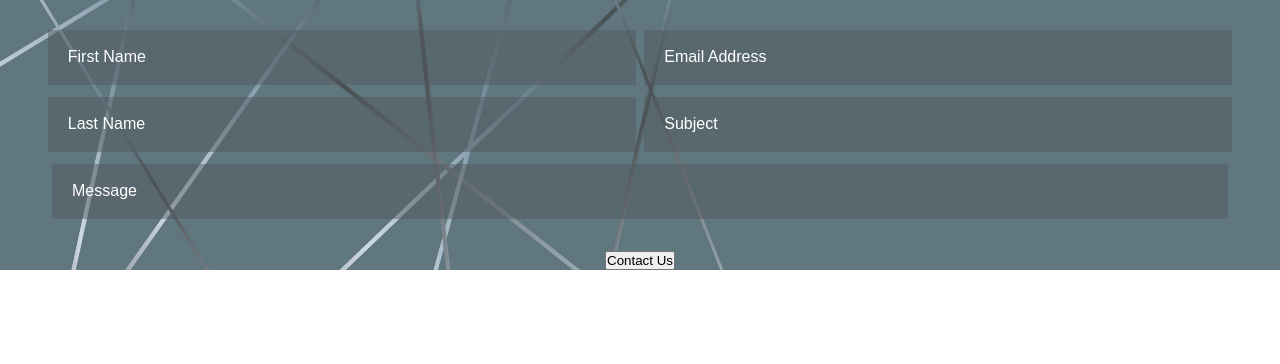
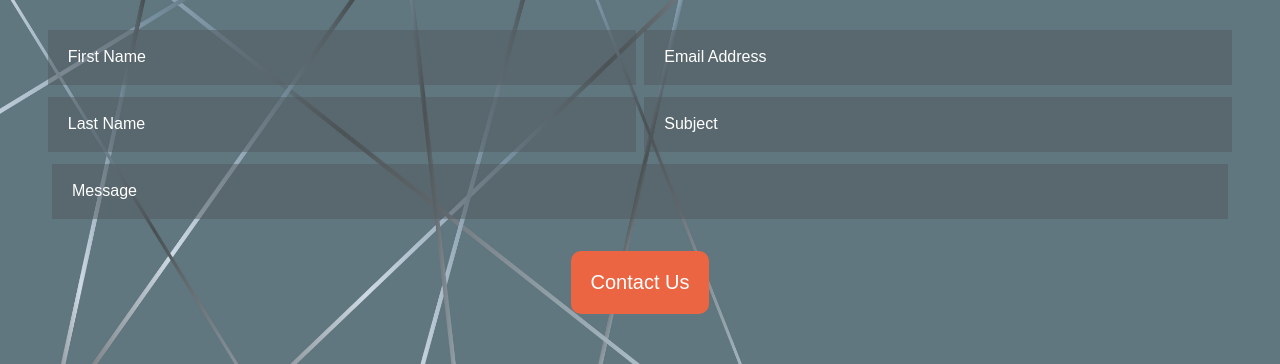
Before and after one commit to MdSalauddinSakib/RRF-template-1, a plain HTML site: page index.html in a window 1280 px wide. Shown: the part 624-988 px from the top of the page. Before the commit the page ends 894 px from the top, so only its background shows below. Drawn offline with Linux system fonts and the light colour scheme.

Commit message:
contact us button created

```diff
--- a/assets/css/style.css
+++ b/assets/css/style.css
@@ -54,7 +54,8 @@
     background-position: center;
     color: #ffffff;
     margin-top: 80px;
-    text-align: center
+    text-align: center;
+    padding-bottom: 50px;
 }
 
 .contact{
@@ -132,3 +133,22 @@
     color: #ffffff;
     font-size: 16px;
 }
+
+.form a{
+    text-decoration: none;
+}
+
+.form .btn{
+    padding: 20px;
+    border: none;
+    font-size: 20px;
+    color: #ffffff;
+    background-color: #ec6543;
+    border-radius: 10px;
+}
+
+.form .btn:hover{
+    background-color: #f34216;
+    transition: 0.3s;
+    cursor: pointer;
+}
--- a/index.html
+++ b/index.html
@@ -65,7 +65,7 @@
             </form>
         </div>
         <div>
-            <a href="#"><button>Contact Us</button></a>
+            <a href="#"><button class="btn">Contact Us</button></a>
         </div>
     </div>
 </body>
```
